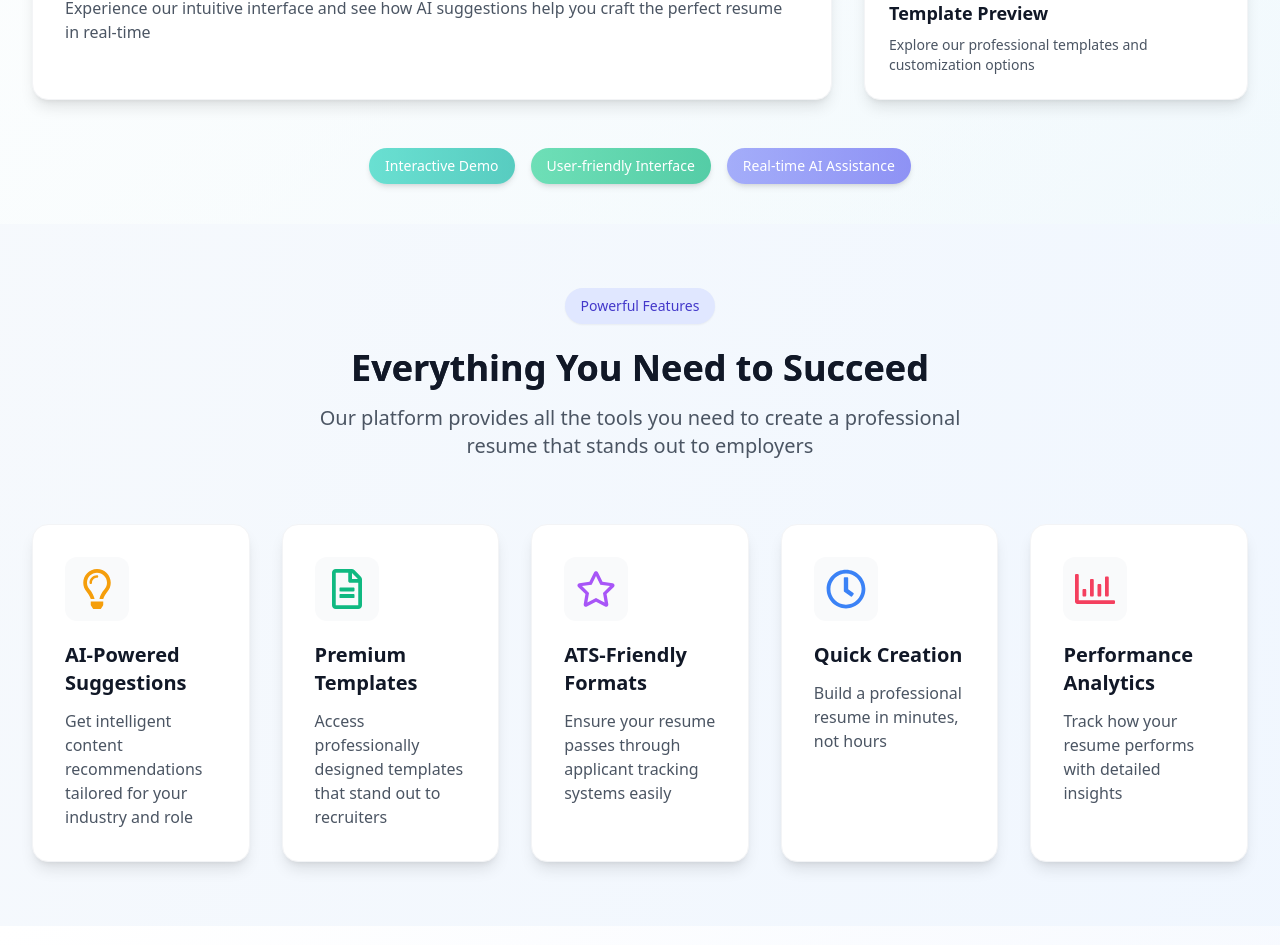
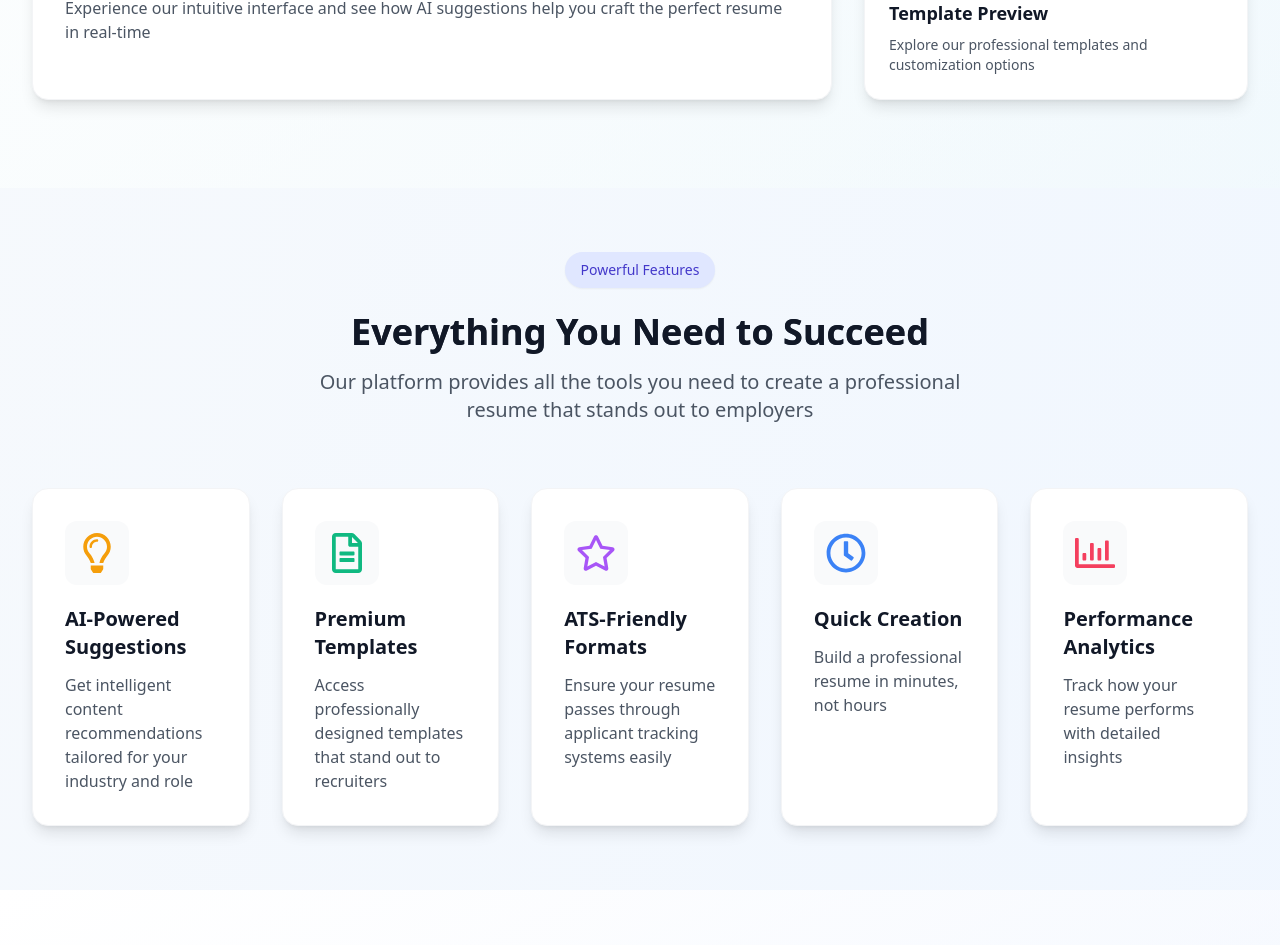
Before and after one commit to kellatirupathi/AiResumeBuilder, a React (Vite) app in the folder Frontend/: page / in a window 1280 px wide. Shown: the part 1616-2561 px from the top of the page. Built offline with nearby package versions, Linux system fonts and the light colour scheme; no server answers.

Commit message:
Update HomePage.jsx

```diff
--- a/Frontend/src/pages/home/HomePage.jsx
+++ b/Frontend/src/pages/home/HomePage.jsx
@@ -633,31 +633,7 @@ function HomePage() {
             </motion.div>
           </motion.div>
 
-          {/* Demo Features Tags */}
-          <motion.div
-            initial={{ opacity: 0, y: 20 }}
-            whileInView={{ opacity: 1, y: 0 }}
-            transition={{ duration: 0.6, delay: 0.4 }}
-            viewport={{ once: true }}
-            className="flex flex-wrap justify-center gap-4"
-          >
-            {[
-              { text: "Interactive Demo", color: "from-teal-400/70 to-teal-500/70" },
-              { text: "User-friendly Interface", color: "from-emerald-400/70 to-emerald-500/70" },
-              { text: "Real-time AI Assistance", color: "from-indigo-400/70 to-indigo-500/70" }
-            ].map((tag, index) => (
-              <motion.div
-                key={index}
-                initial={{ opacity: 0, y: 20 }}
-                whileInView={{ opacity: 1, y: 0 }}
-                transition={{ duration: 0.5, delay: 0.5 + index * 0.1 }}
-                viewport={{ once: true }}
-                className={`bg-gradient-to-r ${tag.color} text-white px-4 py-2 rounded-full text-sm font-medium shadow-md hover:shadow-lg transition-all duration-300 transform hover:scale-105 cursor-pointer`}
-              >
-                {tag.text}
-              </motion.div>
-            ))}
-          </motion.div>
+
         </div>
       </section>
 
```
